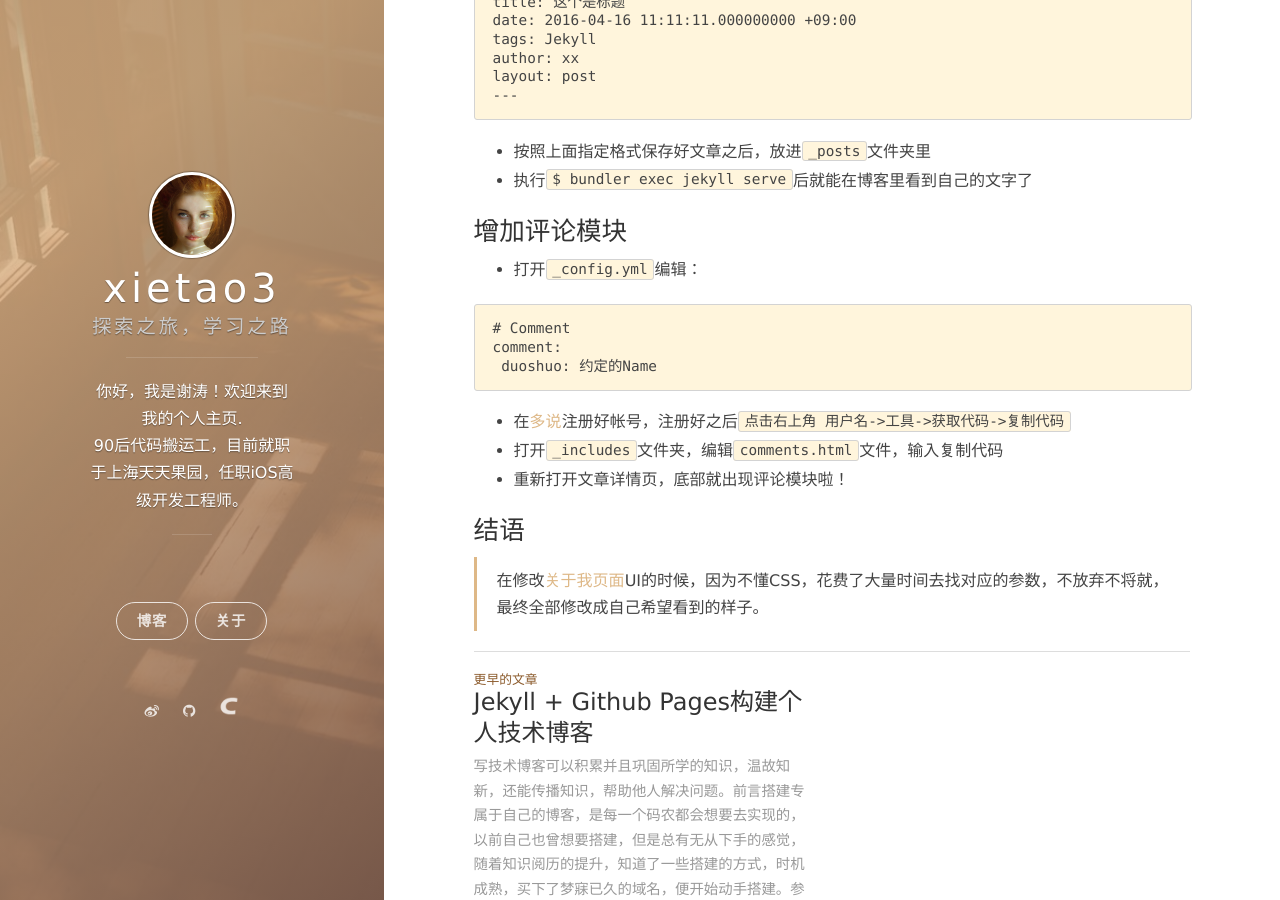
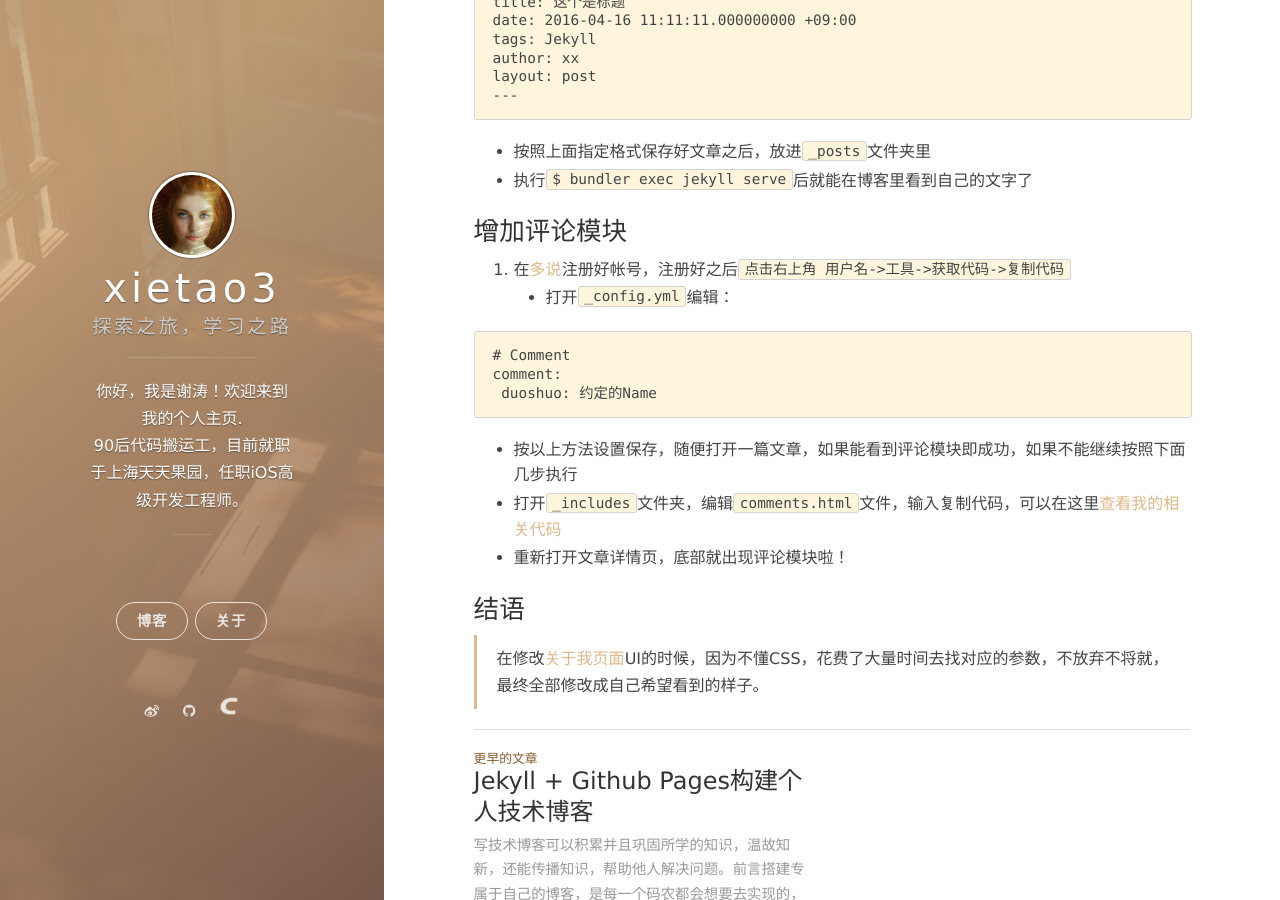
Before and after one commit to xietao3/xietao3.github.io, a Jekyll site: the page built from _posts/2016-11-01-post-and-comment.markdown, in a window 1280 px wide and 900 px high, scrolled down 837 px. Built offline with Jekyll 4.4.1, drawn with Linux system fonts in a browser that asks for light colours; nearby versions of some CDN libraries; Markdown is read by kramdown in place of the engine named in the settings; comment, search, counter and statistics services are not loaded.

Commit message:
update article

```diff
--- a/_posts/2016-11-01-post-and-comment.markdown
+++ b/_posts/2016-11-01-post-and-comment.markdown
@@ -34,14 +34,15 @@ layout: post
 + 执行``$ bundler exec jekyll serve``后就能在博客里看到自己的文字了
 
 ###增加评论模块
+1. 在[多说](http://duoshuo.com/)注册好帐号，注册好之后``点击右上角 用户名->工具->获取代码->复制代码``
 +  打开``_config.yml``编辑：
 <pre>
 # Comment
 comment:
  duoshuo: 约定的Name
 </pre>
-+ 在[多说](http://duoshuo.com/)注册好帐号，注册好之后``点击右上角 用户名->工具->获取代码->复制代码``
-+ 打开``_includes``文件夹，编辑``comments.html``文件，输入复制代码
++ 按以上方法设置保存，随便打开一篇文章，如果能看到评论模块即成功，如果不能继续按照下面几步执行
++ 打开``_includes``文件夹，编辑``comments.html``文件，输入复制代码，可以在这里[查看我的相关代码]()
 + 重新打开文章详情页，底部就出现评论模块啦！
 
 ###结语
```
